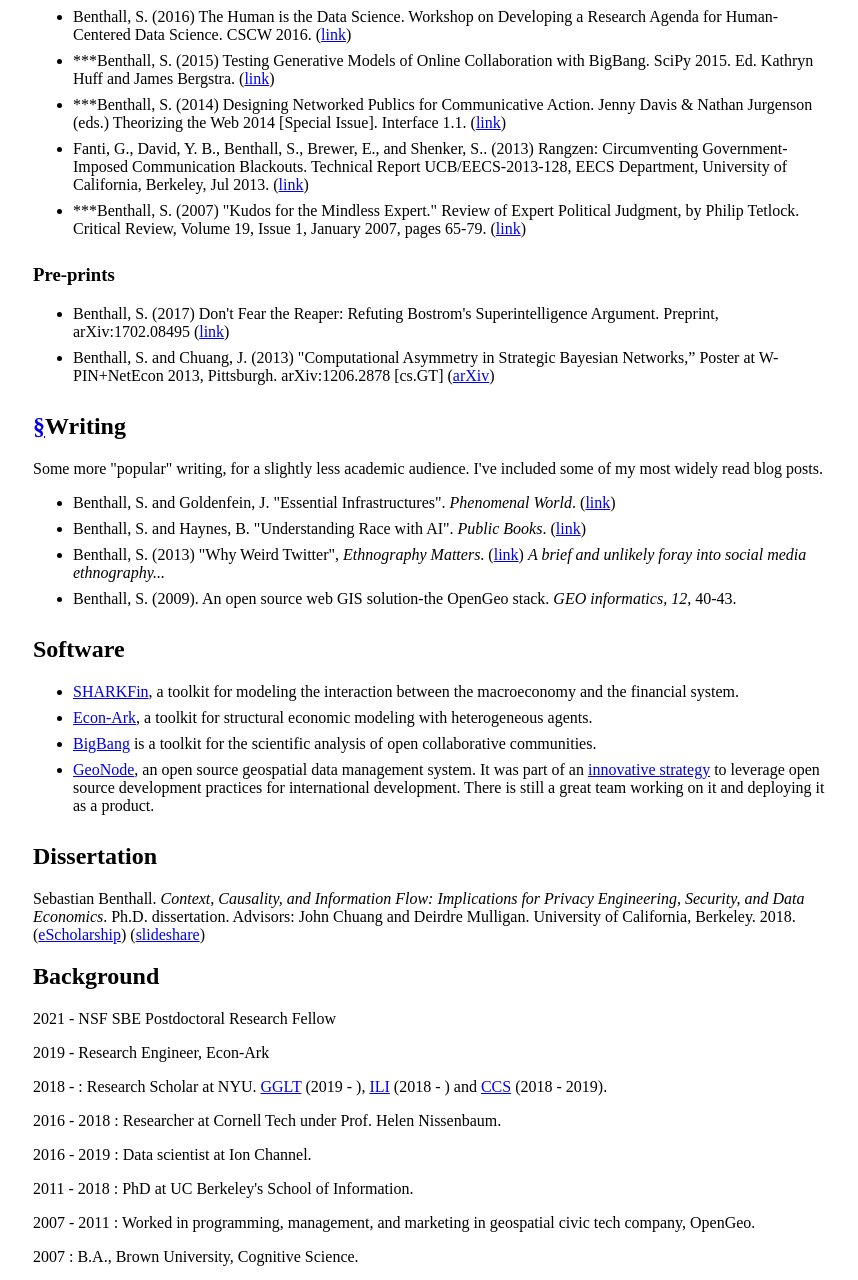
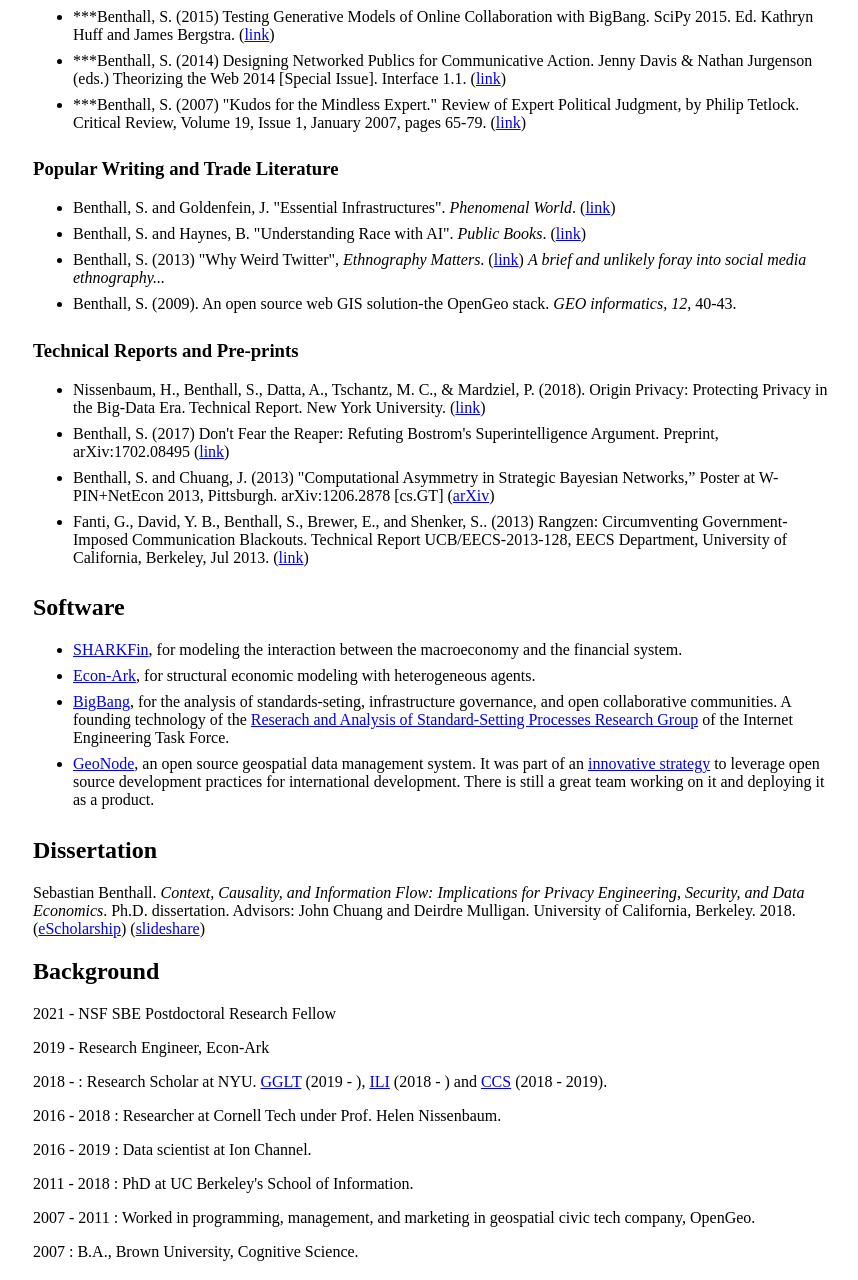
Before and after one commit to sbenthall/personal_website, a Jekyll site: the page built from index.md, in a window 1280 px wide and 1400 px high, scrolled down 1544 px, cut to the strip 120-1400 px from the top of the window. Shown: the whole strip, without its empty margins (207-1065 px from the left). Built offline with Jekyll 4.4.1, drawn with Linux system fonts in a browser that asks for light colours; some of the changed text lies outside the part shown.

Commit message:
more tweaks

```diff
--- a/index.md
+++ b/index.md
@@ -27,18 +27,17 @@
 <p>*** - indicates a refereed publication.</p>
 
 <ul>
-   <li>Benthall, S., Carroll, C.D., David, Z., Liechty, J., Lujan, A., McComb, C., Skar-Gislinge, N. (2022) AMPM'22: Second Workshop in Agent-based Modeling \& Policy-Making.  Saarbrücken, Germany</li>
+   <li>***Benthall, S., Carroll, C.D., David, Z., Liechty, J., Lujan, A., McComb, C., Skar-Gislinge, N. (2022) AMPM'22: Second Workshop in Agent-based Modeling \& Policy-Making.  Saarbrücken, Germany</li>
    <li>***Benthall, S., Hatna, E., Epstein, J. M., & Strandburg, K. J. (2022). Privacy and contact tracing efficacy. Journal of the Royal Society Interface, 19(194).</li>
    <li>***Benthall, S. and Vilijoen, S. (2021) Data Market Discipline: From Financial Regulation to Data Governance. J. Int'l & Comp. L., 8, p.459. (<a href="https://www.jicl.org.uk/storage/journals/November2021/PaJPuMGBl3PCHs8ABRyd.pdf">link</a>)</li>
    <li>Benthall, S., Tschantz, M. C., Hatna, E., Epstein, J. M., & Strandburg, K. J. (2021). At the Boundary of Law and Software: Toward Regulatory Design with Agent-Based Modeling. AMPM’21: First Workshop in Agent-based Modeling & Policy-Making, December 8, 2021, Vilnius, Lithuania</li>
    <li>***Benthall, S., and Strandburg, K. (2021)Agent-Based Modeling as Legal Theory Tool. Frontiers in Physics. (<a href="https://www.frontiersin.org/articles/10.3389/fphy.2021.666386/full">link</a>)</li>
    <li>***Benthall, S., and Goldenfein, J. (2021) Artificial Intelligence and the Purpose of Social Systems. Proceedings of the 2021 AAAI/ACM Conference on AI Ethics and Society (AIES'21). (<a href="http://sbenthall.net/papers/aipss.pdf">link</a>)</li>
-   <li>Benthall, S. and Seth, M. Software Engineering as Research Method: Aligning Roles in Econ-ARK. In Meghann Agarwal, Chris Calloway, Dillon Niederhut and David Shupe, editors, Proceedings of the 19th Python in Science Conference, pages 156 – 161, 2020. doi:10.25080/Majora-342d178e-015 (<a href="http://conference.scipy.org/proceedings/scipy2020/sebastian_benthall.html">link</a>)</li>
+   <li>***Benthall, S. and Seth, M. Software Engineering as Research Method: Aligning Roles in Econ-ARK. In Meghann Agarwal, Chris Calloway, Dillon Niederhut and David Shupe, editors, Proceedings of the 19th Python in Science Conference, pages 156 – 161, 2020. doi:10.25080/Majora-342d178e-015 (<a href="http://conference.scipy.org/proceedings/scipy2020/sebastian_benthall.html">link</a>)</li>
    <li>***Benthall, S. (2019) Situated Information Flow Theory. <i>Proceedings of the 6th Annual Hot Topics in the Science of Security (HoTSoS).</i> (<a href="papers/sift.pdf">pdf</a>)</li>
    <li>***Benthall, Sebastian, and Bruce D. Haynes. "Racial categories in machine learning." Proceedings of the Conference on Fairness, Accountability, and Transparency. ACM, 2019. (<a href="https://dl.acm.org/citation.cfm?id=3287575">link</a>) (<a href="https://youtu.be/wWs6RucxvPI?t=1173">video</a>)</li>
-   <li>Nissenbaum, H., Benthall, S., Datta, A., Tschantz, M. C., & Mardziel, P. (2018). Origin Privacy: Protecting Privacy in the Big-Data Era. Technical Report. New York University. (<a href="http://www.dtic.mil/dtic/tr/fulltext/u2/1057995.pdf">link</a>)</li>
    <li>***Benthall, S., G&#252;rses, S., and Nissenbaum, H. (2017) Contextual Integrity through the Lens of Computer Science. Foundations and Trends in Privacy and Security, vol. 2, no. 1, pp. 1–69, 2017. DOI: <a href="http://www.nowpublishers.com/article/Details/SEC-016">10.1561/3300000016</a>. <em>Winner of PLSC 2017 Junior Scholars Award.</em>(<a href="papers/3300000016-Benthall-Vol2-SEC-0016.pdf">pdf</a>)</li>
-   <li>Benthall, S. (2017) Assessing Software Supply Chain Risk Using Public Data. IEEE STC 2017 Software Technology Conference. (<a href="http://ieeexplore.ieee.org/document/8234461/">link</a>)
+   <li>***Benthall, S. (2017) Assessing Software Supply Chain Risk Using Public Data. IEEE STC 2017 Software Technology Conference. (<a href="http://ieeexplore.ieee.org/document/8234461/">link</a>)
    </li>
    <li>Benthall, S. (2016) Philosophy of Computational Social Science. <em>Cosmos and History: The Journal of Natural and Social Philosophy</em>, Vol 12, No 2. (<a href="http://cosmosandhistory.org/index.php/journal/article/view/570">link</a>)</li>
    <li>***Benthall, S., Pinney, T., Herz, J., Plummer, K. (2016) An Ecological Approach to Software Supply Chain Risk Management. <em>Proceedings of the 15th Python in Science Conference</em>. p. 136-142. Ed. Sebastian Benthall and Scott Rostrup. (<a href="https://conference.scipy.org/proceedings/scipy2016/pdfs/sebastian_benthall.pdf">link</a>) Video:
@@ -50,23 +49,12 @@
   <li>
    ***Benthall, S. (2014) Designing Networked Publics for Communicative Action. Jenny Davis & Nathan Jurgenson (eds.) Theorizing the Web 2014 [Special Issue]. Interface 1.1. (<a href="https://commons.pacificu.edu/work/63bcdb50-8c4e-4823-b34b-178602ea9ee0?id=63bcdb50-8c4e-4823-b34b-178602ea9ee0">link</a>)
  </li>
-   <li>
-   Fanti, G., David, Y. B., Benthall, S., Brewer, E., and Shenker, S.. (2013) Rangzen: Circumventing Government-Imposed Communication Blackouts. Technical Report UCB/EECS-2013-128, EECS Department, University of California, Berkeley, Jul 2013. (<a href="http://www.eecs.berkeley.edu/Pubs/TechRpts/2013/EECS-2013-128.html">link</a>)
-   </li>
    <li>***Benthall, S. (2007) "Kudos for the Mindless Expert." Review of Expert Political Judgment, by Philip Tetlock. Critical Review, Volume 19, Issue 1, January 2007, pages 65-79. (<a href="http://www.tandfonline.com/doi/abs/10.1080/08913810701499643">link</a>)
       </li>
 </ul>
 
-<h3>Pre-prints</h3>
-<ul>
-  <li>Benthall, S. (2017) Don't Fear the Reaper: Refuting Bostrom's Superintelligence Argument. Preprint, arXiv:1702.08495 (<a href="https://arxiv.org/abs/1702.08495">link</a>)</li>
-  <li>
-    Benthall, S. and Chuang, J. (2013) "Computational Asymmetry in Strategic Bayesian Networks,” Poster at W-PIN+NetEcon 2013, Pittsburgh. arXiv:1206.2878 [cs.GT] (<a href="http://arxiv.org/abs/1206.2878">arXiv</a>)
-      </li>
-</ul>
+<h3>Popular Writing and Trade Literature</h3>
 
-<h2 id="writing"><a href="#writing">&sect;</a>Writing</h2>
-<p>Some more "popular" writing, for a slightly less academic audience. I've included some of my most widely read blog posts.</p>
 <ul>
   <li>Benthall, S. and Goldenfein, J. "Essential Infrastructures". <i>Phenomenal World</i>. (<a href="https://phenomenalworld.org/analysis/essential-infrastructures">link</a>)</li>
   <li>Benthall, S. and Haynes, B. "Understanding Race with AI". <i>Public Books</i>. (<a href="https://www.publicbooks.org/understanding-race-with-ai/">link</a>)</li>
@@ -75,14 +63,25 @@
   </li>
   <li>Benthall, S. (2009). An open source web GIS solution-the OpenGeo stack. <em>GEO informatics, 12</em>, 40-43.
   </li>
+</ul>
 
+<h3>Technical Reports and Pre-prints</h3>
+<ul>
+  <li>Nissenbaum, H., Benthall, S., Datta, A., Tschantz, M. C., & Mardziel, P. (2018). Origin Privacy: Protecting Privacy in the Big-Data Era. Technical Report. New York University. (<a href="http://www.dtic.mil/dtic/tr/fulltext/u2/1057995.pdf">link</a>)</li>
+  <li>Benthall, S. (2017) Don't Fear the Reaper: Refuting Bostrom's Superintelligence Argument. Preprint, arXiv:1702.08495 (<a href="https://arxiv.org/abs/1702.08495">link</a>)</li>
+  <li>
+    Benthall, S. and Chuang, J. (2013) "Computational Asymmetry in Strategic Bayesian Networks,” Poster at W-PIN+NetEcon 2013, Pittsburgh. arXiv:1206.2878 [cs.GT] (<a href="http://arxiv.org/abs/1206.2878">arXiv</a>)
+  </li>
+  <li>
+   Fanti, G., David, Y. B., Benthall, S., Brewer, E., and Shenker, S.. (2013) Rangzen: Circumventing Government-Imposed Communication Blackouts. Technical Report UCB/EECS-2013-128, EECS Department, University of California, Berkeley, Jul 2013. (<a href="http://www.eecs.berkeley.edu/Pubs/TechRpts/2013/EECS-2013-128.html">link</a>)
+   </li>
 </ul>
 
 <h2>Software</h2>
 <ul>
-  <li><a href="https://github.com/sbenthall/SHARKFin">SHARKFin</a>, a toolkit for modeling the interaction between the macroeconomy and the financial system.</li>
-  <li><a href="https://github.com/econ-ark">Econ-Ark</a>, a toolkit for structural economic modeling with heterogeneous agents.</li>
-  <li><a href="http://github.com/sbenthall/bigbang">BigBang</a> is a toolkit for the scientific analysis of open collaborative communities.</li>
+  <li><a href="https://github.com/sbenthall/SHARKFin">SHARKFin</a>, for modeling the interaction between the macroeconomy and the financial system.</li>
+  <li><a href="https://github.com/econ-ark">Econ-Ark</a>, for structural economic modeling with heterogeneous agents.</li>
+  <li><a href="http://github.com/sbenthall/bigbang">BigBang</a>, for the analysis of standards-seting, infrastructure governance, and open collaborative communities. A founding technology of the <a href="https://datatracker.ietf.org/rg/rasprg/about/">Reserach and Analysis of Standard-Setting Processes Research Group</a> of the Internet Engineering Task Force.</li>
   <li><a href="http://geonode.org/">GeoNode</a>, an open source geospatial data management system. It was part of an <a href="https://opendri.org/wp-content/uploads/2017/03/OpenDRI-and-GeoNode-a-Case-Study-on-Institutional-Investments-in-Open-Source.pdf">innovative strategy</a> to leverage open source development practices for international development. There is still a great team working on it and deploying it as a product.</li>
 </ul>
 
```
